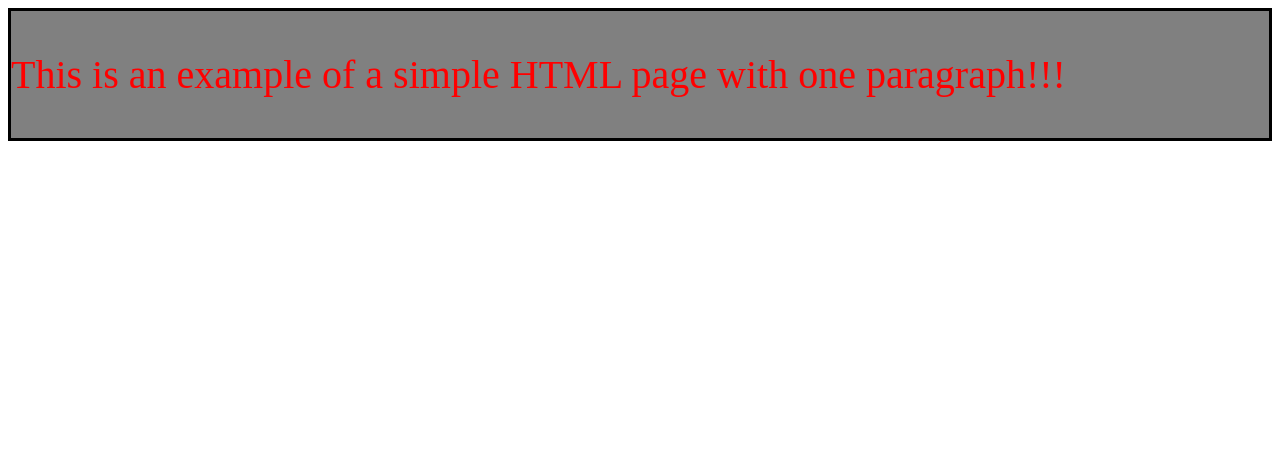
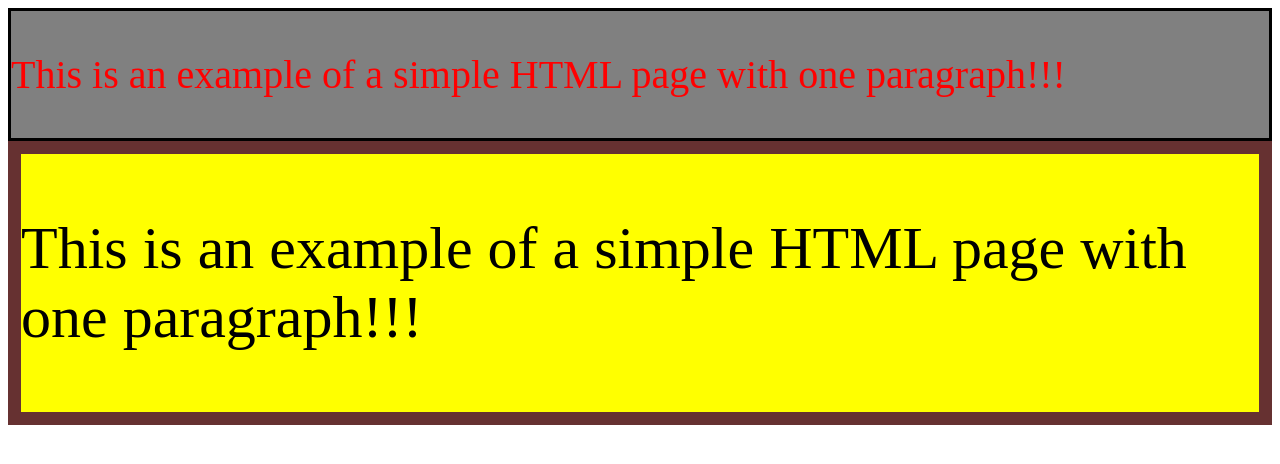
Before and after one commit to dmnistratov/ss_projects, a plain HTML site: page index.html in a window 1280 px wide. Drawn offline with Linux system fonts and the light colour scheme.

Commit message:
added second div

```diff
--- a/index.html
+++ b/index.html
@@ -6,5 +6,8 @@
         <div style="background-color: gray; border: 3px solid black;">
             <p style="color: red; font-size: 40px;">This is an example of a simple HTML page with one paragraph!!! </p>
         </div>
+        <div style="background-color: yellow; border: 13px solid rgb(102, 49, 49);">
+            <p style="color: black; font-size: 60px;">This is an example of a simple HTML page with one paragraph!!! </p>
+        </div>
     </body>
 </html>
```
